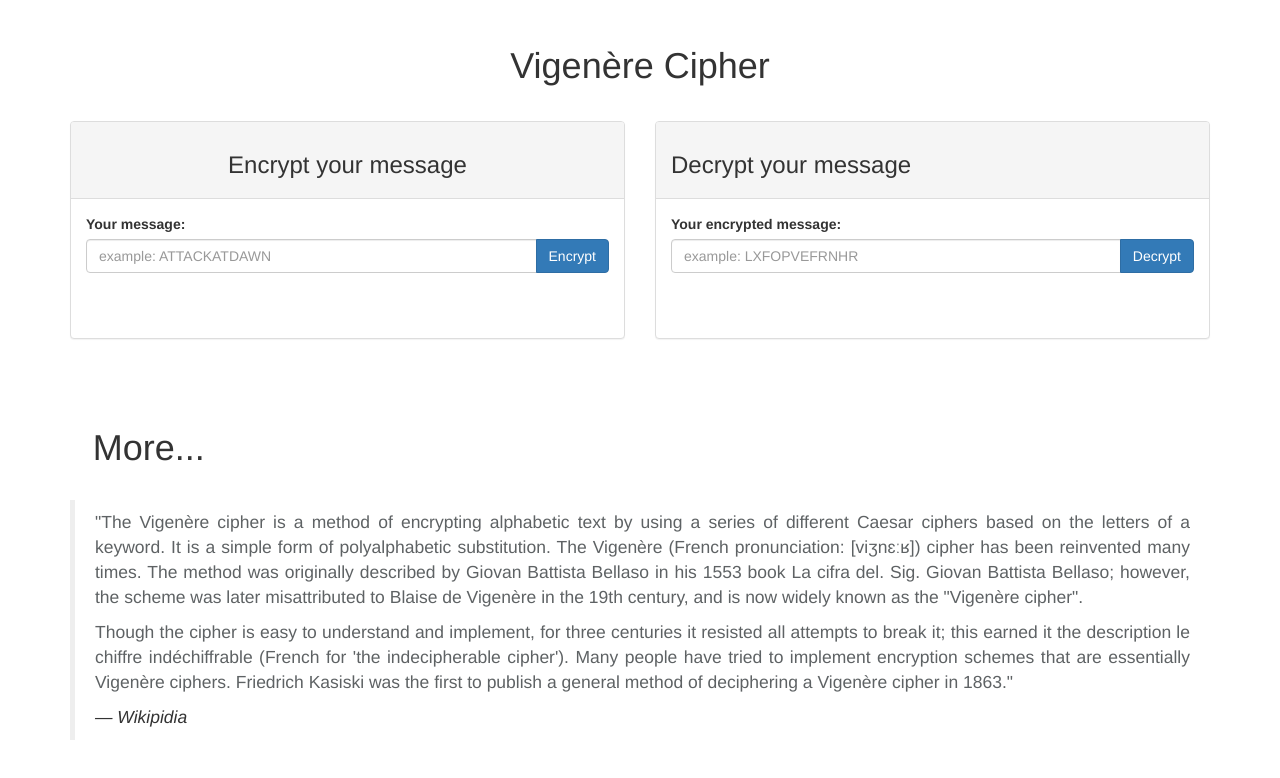
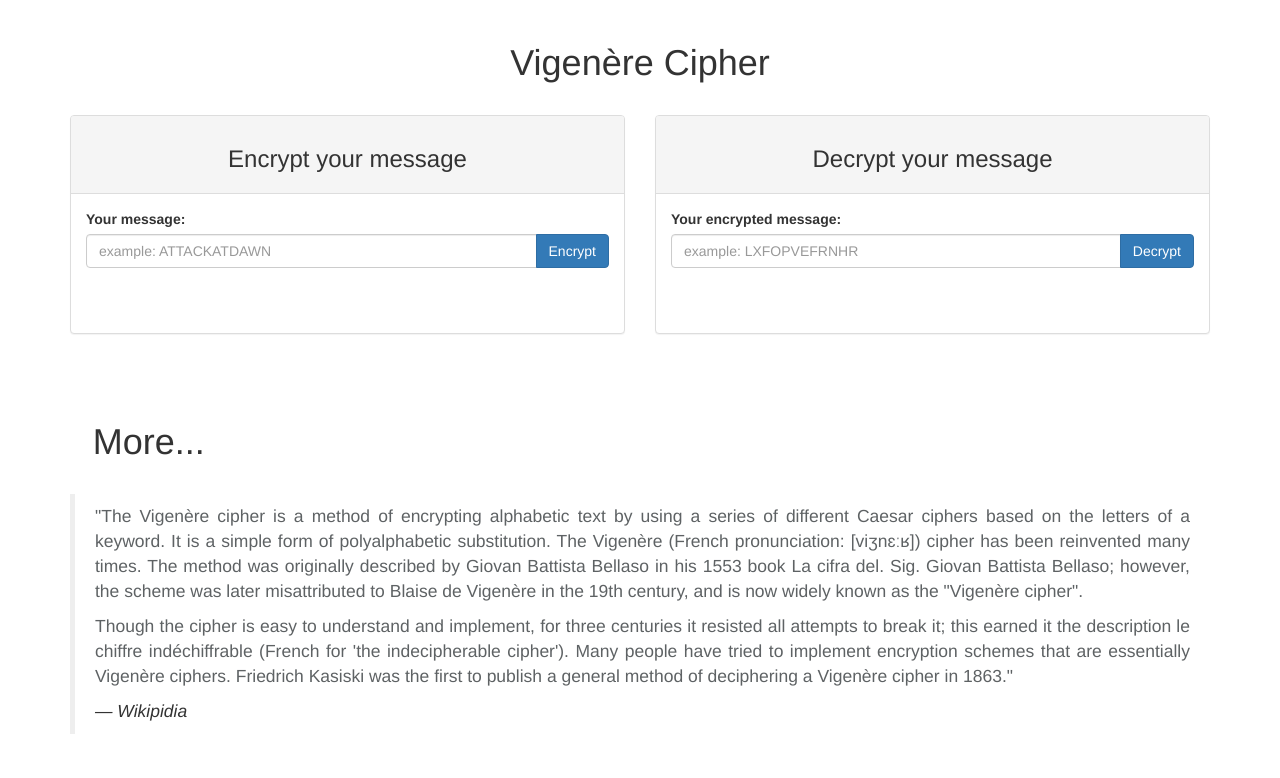
Before and after one commit to kaioamaral/VigenereCipher, a plain HTML site: page index.html in a window 1280 px wide. Drawn offline with nearby package versions, Linux system fonts and the light colour scheme.

Commit message:
More ui improvements

```diff
--- a/index.html
+++ b/index.html
@@ -11,11 +11,14 @@
   </head>
   <body>
 
-    <div class="row">
-      <div class="col-sm-12 col-md-12">
-          <h1 class="text-center">Vigenère Cipher</h1>
+    <div class="container">
+      <div class="row">
+        <div class="col-sm-12 col-md-12 text-center">
+            <h1>Vigenère Cipher</h1>
+        </div>
       </div>
     </div>
+
 
     <main class="container">
 
@@ -47,7 +50,7 @@
         </div>
         <div class="col-sm-12 col-md-6">
           <div class="panel panel-default">
-            <div class="panel-heading">
+            <div class="panel-heading text-center">
               <h3>Decrypt your message</h3>
             </div>
             <div class="panel-body">
```
